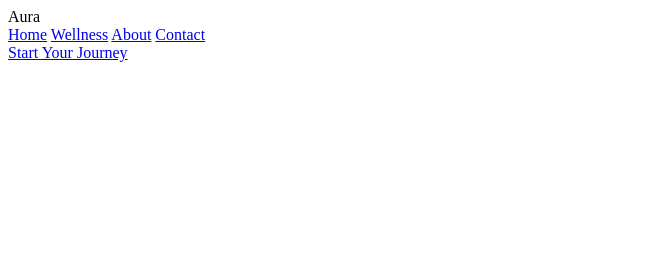
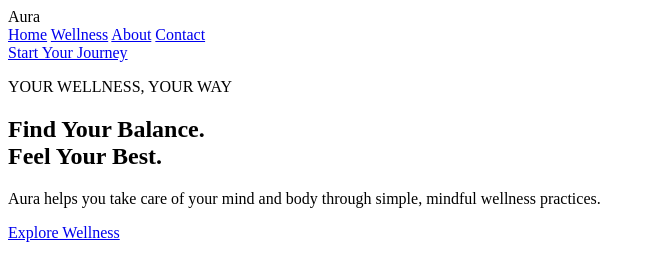
Before and after one commit to nandini-300907/OIBSIP, a plain HTML site: page Web Development & Designing-Level 1/Task 1-Aura/index.html in a window 1280 px wide. Shown: the whole page, without its empty margins (0-652 px from the left). Drawn offline with Linux system fonts and the light colour scheme.

Commit message:
Add hero section to index.html
Added a hero section with tagline, heading, and description to promote wellness.

```diff
--- a/Web Development & Designing-Level 1/Task 1-Aura/index.html
+++ b/Web Development & Designing-Level 1/Task 1-Aura/index.html
@@ -28,5 +28,24 @@
 
     </nav>
 
+
+    <section class="hero" id="home">
+
+        <div class="hero-content">
+
+            <p class="hero-tagline">YOUR WELLNESS, YOUR WAY</p>
+
+            <h1>Find Your Balance.<br>Feel Your Best.</h1>
+
+            <p class="hero-text">
+                Aura helps you take care of your mind and body
+                through simple, mindful wellness practices.
+            </p>
+
+            <a href="#wellness" class="hero-button">Explore Wellness</a>
+
+        </div>
+
+    </section>
 </body>
 </html>
```
